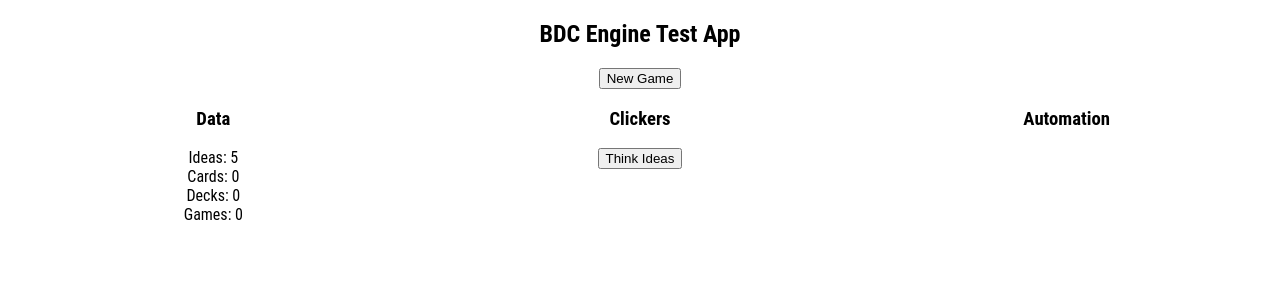
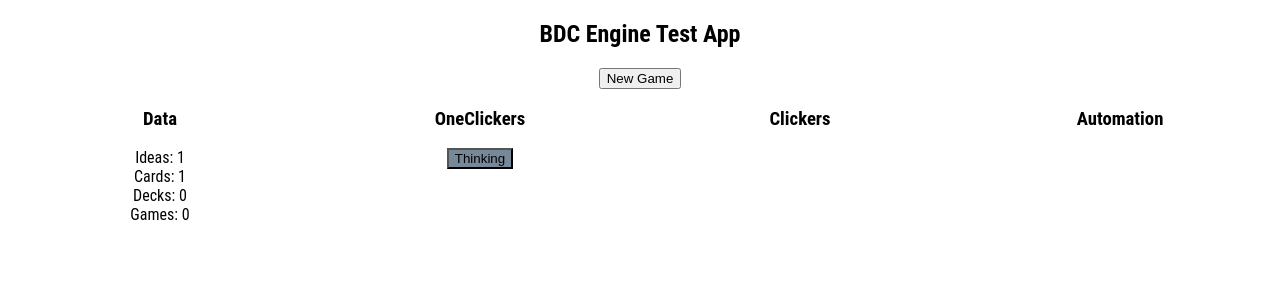
Before and after one commit to blackdeck/bdc-engine, a React (Create React App) app: page / in a window 1280 px wide. Shown: the top 300 px of the page. Built offline with nearby package versions, Linux system fonts and the light colour scheme.

Commit message:
Add cost-objects and oneclickers(tech-tree)

```diff
--- a/src/App.js
+++ b/src/App.js
@@ -7,6 +7,7 @@ import {game_name} from './game/app_config';
 import {getDefaultState} from './game/default_state';
 import {tick} from './game/tick';
 import {data} from './game/data';
+import {oneclickers} from './game/oneclickers';
 import {clickers} from './game/clickers';
 import {automators} from './game/automators';
 
@@ -66,7 +67,33 @@ class App extends Component {
 
 
     onClickWrapper(item) {
-        if (item.onClick) this.setState(item.onClick(this.state));
+        if (item.cost) {
+            if (this.isEnough(this.state, item.cost)) {
+                if (item.onClick) this.setState(item.onClick(this.chargeCost(this.state, item.cost)));
+
+            }
+            else { return false; }
+        }
+        else {
+            if (item.onClick) this.setState(item.onClick(this.state));
+        }
+    }
+
+    isEnough(state, cost) {
+        let enough = true;
+        _.each(cost, (value, resource_key) => {
+            if (state[resource_key] < value) enough = false;
+        });
+        return enough;
+    }
+
+    chargeCost(state, cost) {
+        if (!this.isEnough(this.state, cost)) return false;
+        console.log(cost);
+        _.each(cost, (value, resource_key) => {
+            state[resource_key] -= value;
+        });
+        return state;
     }
 
 
@@ -88,20 +115,52 @@ class App extends Component {
                         )}
                     </div>
                     <div className="flex-element">
+                        <h3>OneClickers</h3>
+                        {_.map(oneclickers, (item, key) =>
+                            (item.locked && item.locked(this.state))
+                                ? ''
+                                :
+                                <div key={key} title={item.text ? item.text : '' }>
+                                    {this.state[key]
+                                        ? <span>{item.name}</span>
+                                        :
+                                        <button
+                                            className={(item.cost ? this.isEnough(this.state, item.cost) ? '' : 'disabled' : '')}
+                                            onClick={() => { this.onClickWrapper(item); }}>
+                                            {item.name}
+                                        </button>}
+                                </div>
+                        )}
+                    </div>
+                    <div className="flex-element">
                         <h3>Clickers</h3>
-                        {_.map(clickers, (item, key) => (item.locked && item.locked(this.state)) ? '' :
-                            <div key={key}>
-                                <button onClick={() => { this.onClickWrapper(item); }}>{item.name}</button>
-                            </div>
+                        {_.map(clickers, (item, key) =>
+                            (item.locked && item.locked(this.state))
+                                ? ''
+                                :
+                                <div key={key} title={item.text ? item.text : '' }>
+                                    <button
+                                        className={(item.cost ? this.isEnough(this.state, item.cost) ? '' : 'disabled' : '')}
+                                        onClick={() => { this.onClickWrapper(item); }}>
+                                        {item.name}
+                                    </button>
+                                </div>
                         )}
                     </div>
                     <div className="flex-element">
                         <h3>Automation</h3>
                         {_.map(automators, (item, key) =>
-                            <div key={key}>
-                                {state[key] ? <span>{item.name}: {state[key]}</span> : ''}
-                                {(item.locked && item.locked(this.state)) ? '' : <button onClick={() => { this.onClickWrapper(item); }}>Buy {item.name}</button>}
-                            </div>
+                            (item.locked && item.locked(this.state))
+                                ? ''
+                                :
+                                <div key={key} title={item.text ? item.text : '' }>
+                                    {state[key] ? <span>{item.name}: {state[key]}</span> : ''}
+                                    {<button
+                                        className={(item.cost ? this.isEnough(this.state, item.cost) ? '' : 'disabled' : '')}
+                                        onClick={() => { this.onClickWrapper(item); }}>
+                                        Buy {item.name}
+                                        </button>}
+                                </div>
                         )}
                     </div>
                 </div>
--- a/src/css/index.css
+++ b/src/css/index.css
@@ -1,6 +1,16 @@
 
 div {
   /*  border: 1px solid; /*  for debug */
+}
+
+.hidden {
+  visibility: hidden;
+}
+
+.disabled {
+  background-color: lightslategray;
+  cursor: not-allowed;
+  pointer-events: none;
 }
 
 .flex-container-column {
--- a/src/game/automators.js
+++ b/src/game/automators.js
@@ -2,8 +2,8 @@
 import _ from 'lodash';
 
 export const automators = {
-    ideas_miner: {name: 'Ideas Miner', locked: (state) => state.ideas < 10, onClick: (state) => { state.ideas-=10; state.ideas_miner++; return state; }, onTick: (state) => { state.ideas += _.random(0, state.ideas_miner); return state; }},
-    cards_miner: {name: 'Cards Miner', locked: (state) => state.cards < 10, onClick: (state) => { state.cards-=10; state.cards_miner++; return state; }, onTick: (state) => { state.cards += _.random(0, state.cards_miner); return state; }},
-    decks_miner: {name: 'Decks Miner', locked: (state) => state.decks < 10, onClick: (state) => { state.decks-=10; state.decks_miner++; return state; }, onTick: (state) => { state.decks += _.random(0, state.decks_miner); return state; }},
-    games_miner: {name: 'Games Miner', locked: (state) => state.games < 10, onClick: (state) => { state.games-=10; state.games_miner++; return state; }, onTick: (state) => { state.games += _.random(0, state.games_miner); return state; }}
+    ideas_miner: {name: 'Ideas Miner', cost: {ideas: 8}, locked: (state) => !state.creativity,  onClick: (state) => { state.ideas_miner++; return state; }, onTick: (state) => { state.ideas += _.random(0, state.ideas_miner); return state; }},
+    cards_miner: {name: 'Cards Miner', cost: {cards: 8}, locked: (state) => !state.design,      onClick: (state) => { state.cards_miner++; return state; }, onTick: (state) => { state.cards += _.random(0, state.cards_miner); return state; }},
+    decks_miner: {name: 'Decks Miner', cost: {decks: 8}, locked: (state) => !state.producing,   onClick: (state) => { state.decks_miner++; return state; }, onTick: (state) => { state.decks += _.random(0, state.decks_miner); return state; }},
+    games_miner: {name: 'Games Miner', cost: {games: 8}, locked: (state) => !state.selling,     onClick: (state) => { state.games_miner++; return state; }, onTick: (state) => { state.games += _.random(0, state.games_miner); return state; }}
 };
--- a/src/game/clickers.js
+++ b/src/game/clickers.js
@@ -2,8 +2,8 @@
 //import _ from 'lodash';
 
 export const clickers = {
-    ideas_clicker: {name: 'Think Ideas', locked: false, onClick: (state) => { state.ideas++; return state; }},
-    cards_clicker: {name: 'Draw Cards', locked: (state) => state.ideas < 10, onClick: (state) => { if (state.ideas > 10) { state.ideas-=10; state.cards++; } return state; }},
-    decks_clicker: {name: 'Make Decks', locked: (state) => state.cards < 10, onClick: (state) => { if (state.cards > 10) { state.cards-=10; state.decks++; } return state; }},
-    games_clicker: {name: 'Pack Games', locked: (state) => state.decks < 10, onClick: (state) => { if (state.decks > 10) { state.decks-=10; state.games++; } return state; }}
+    ideas_clicker: {name: 'Think Ideas', cost: false,      locked: (state) => !state.thinking, onClick: (state) => { state.ideas++; return state; }},
+    cards_clicker: {name: 'Draw Cards', cost: {ideas: 4}, locked: (state) => !state.drawing, onClick: (state) => { state.cards++; return state; }},
+    decks_clicker: {name: 'Make Decks', cost: {cards: 4}, locked: (state) => !state.making, onClick: (state) => { state.decks++; return state; }},
+    games_clicker: {name: 'Pack Games', cost: {decks: 4}, locked: (state) => !state.packing, onClick: (state) => { state.games++; return state; }}
 };
--- a/src/game/default_state.js
+++ b/src/game/default_state.js
@@ -21,6 +21,15 @@ const default_state = {
     decks_miner: 0,
     games_miner: 0,
 
+    thinking: false,
+    drawing: false,
+    making: false,
+    packing: false,
+    creativity: false,
+    design: false,
+    producing: false,
+    selling: false,
+
 
     game_speed: 1000,
     game_speed_multiplier: 1,
--- /dev/null
+++ b/src/game/oneclickers.js
@@ -0,0 +1,13 @@
+
+//import _ from 'lodash';
+
+export const oneclickers = {
+    thinking: {name: 'Thinking',    cost: {ideas: 10}, locked: false,                       onClick: (state) => { state.thinking = true; return state; }},
+    drawing: {name: 'Drawing',      cost: {cards: 10}, locked: (state) => !state.thinking,   onClick: (state) => { state.drawing = true; return state; }},
+    making: {name: 'Making',        cost: {decks: 10}, locked: (state) => !state.drawing,    onClick: (state) => { state.making = true; return state; }},
+    packing: {name: 'Packing',      cost: {games: 10}, locked: (state) => !state.making,     onClick: (state) => { state.packing = true; return state; }},
+    creativity: {name: 'creativity', cost: {ideas: 100}, locked: (state) => !state.packing,  onClick: (state) => { state.creativity = true; return state; }},
+    design: {name: 'design',        cost: {cards: 100}, locked: (state) => !state.creativity, onClick: (state) => { state.design = true; return state; }},
+    producing: {name: 'producing',  cost: {decks: 100}, locked: (state) => !state.design,    onClick: (state) => { state.producing = true; return state; }},
+    selling: {name: 'selling',      cost: {games: 100}, locked: (state) => !state.producing, onClick: (state) => { state.selling = true; return state; }},
+};
--- a/src/game/rules.js
+++ b/src/game/rules.js
@@ -3,7 +3,7 @@ import _ from 'lodash';
 
 export const rules = {
     ideas_rule: {onTick: (state) => { state.ideas++; return state; }},
-    cards_rule: {onTick: (state) => { if (state.ideas > 10 && _.random(1, 10) === 1) { state.ideas-=10; state.cards++;} return state; }},
-    decks_rule: {onTick: (state) => { if (state.cards > 10 && _.random(1, 100) === 1) { state.cards-=10; state.decks++;} return state; }},
-    games_rule: {onTick: (state) => { if (state.decks > 10 && _.random(1, 1000) === 1) { state.decks-=10; state.games++;} return state; }}
+    cards_rule: {onTick: (state) => { if (state.ideas > 4 && _.random(1, 4) === 1) { state.ideas-=4; state.cards++;} return state; }},
+    decks_rule: {onTick: (state) => { if (state.cards > 4 && _.random(1, 16) === 1) { state.cards-=4; state.decks++;} return state; }},
+    games_rule: {onTick: (state) => { if (state.decks > 4 && _.random(1, 64) === 1) { state.decks-=4; state.games++;} return state; }}
 };
```
